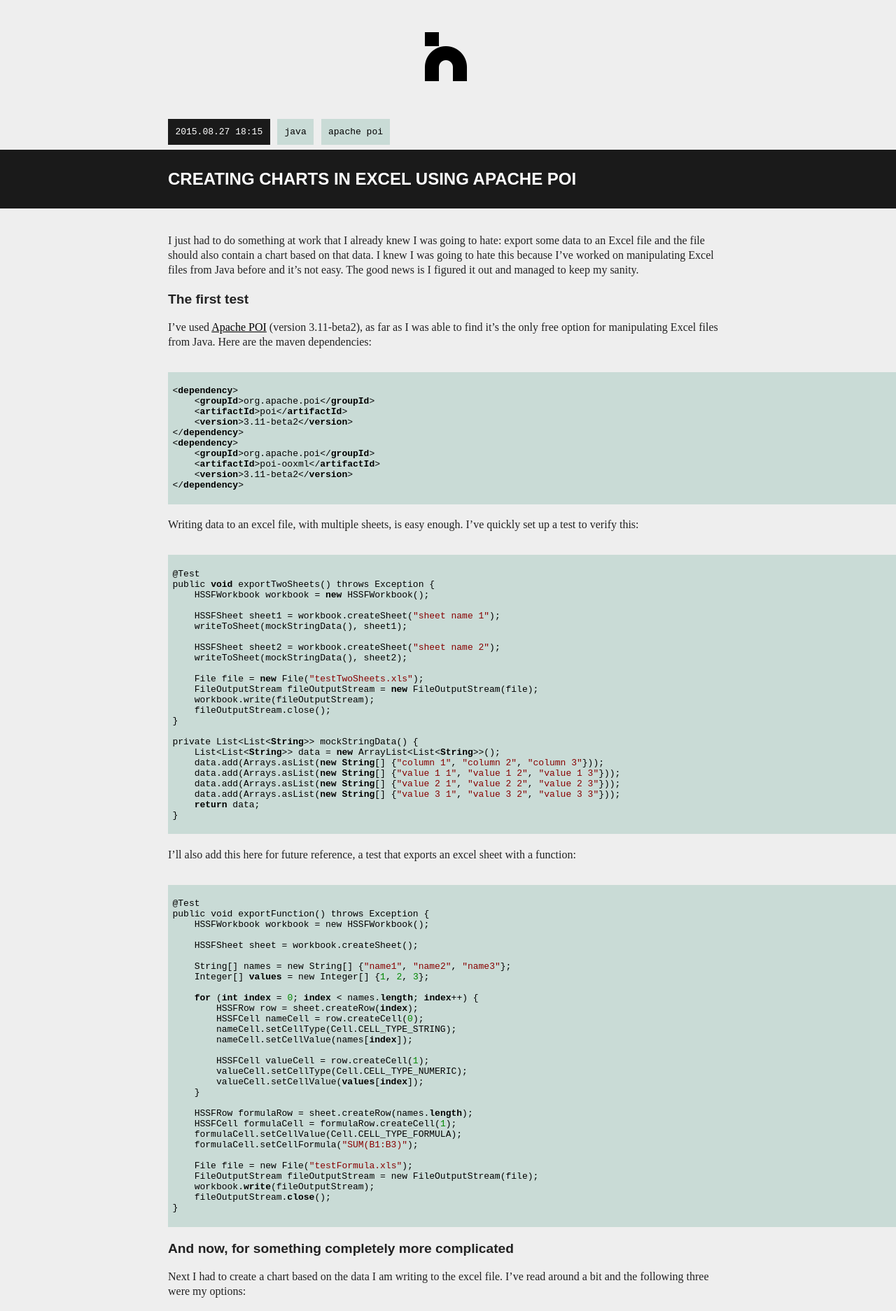
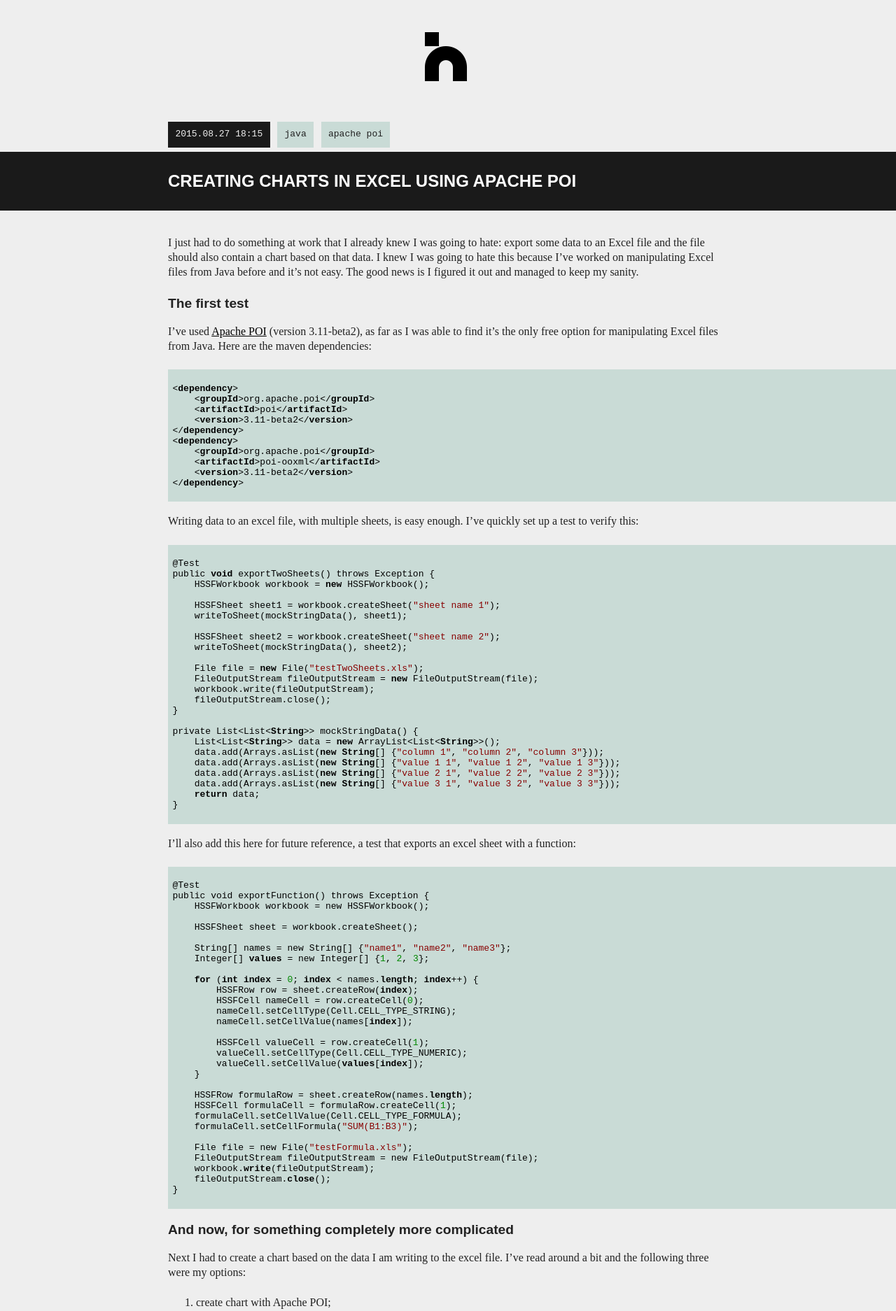
Before and after one commit to chronicweirdo/blog, a Jekyll site: the page built from _posts/2015.08/2015-08-27-creating-excel-apache-poi.md, in a window 1280 px wide. Shown: the top 1874 px of the page at 70% size. Built offline with Jekyll 4.4.1, drawn with Linux system fonts in a browser that asks for light colours.

Commit message:
styling some spaces and font sizes

```diff
--- a/css/post.css
+++ b/css/post.css
@@ -1,4 +1,3 @@
-/* http://www.stripegenerator.com */
 body, div {
     margin: 0;
     padding: 0;
@@ -47,7 +46,7 @@
 p {
     font-size: 1em;
     line-height: 1.3em;
-    padding-bottom: 1.2em;
+    padding-bottom: 1.4em;
 }
 
 p.video {
@@ -62,22 +61,24 @@
 }
 ul, ol {
     font-size: 1em;
-    line-height: 1.5em;
+    line-height: 1.3em;
     margin-top: 0;
     margin-bottom: 0;
-    padding-bottom: 1.2em;
+    padding-bottom: 1.4em;
 }
 li {
     margin-left: 5%;
     width: 95%;
-    margin-bottom: .4em;
+    font-size: 1em;
+    line-height: 1.3em;
 }
 
 pre {
     padding-top: 1em;
     padding-bottom: 1em;
     background: #FDD5B1;
-    margin-bottom: 1.5em;
+    margin-bottom: 1.4em;
+    margin-top: 0;
     font-size: 1em;
 }
 h1.title {
@@ -92,14 +93,10 @@
 p.logo img {
     width: 100px;
 }
-div.image {
-    background: url("pattern3.png") repeat fixed 0 0;
-    margin-bottom: 1.5em;
-}
-p.image {
-    padding-top: 1.5em;
+p.image, p.video {
+    padding-top: 1.4em;
     text-align: center;
-    margin-bottom: 1.5em;
+    margin-bottom: 1.4em;
 }
 img {
     max-width: 100%;
@@ -122,28 +119,21 @@
     text-transform: lowercase;
     font-family: monospace;
     padding: .5em .8em;
-    color: white;
+    color: #eeeeee;
     margin-right: .5em;
     margin-bottom: .5em;
 }
-a.home {
-    color: black;
-}
-span.tag {
-    color: black;
+a.home, span.tag {
+    color: #222222;
 }
 a.logo {
     display: inline-block;
     width: 30px;
     height: 40px;
 }
-a.logo img {
-    width: 30px;
-    height: 40px;
-}
 p.tag {
     padding-bottom: 0;
-    font-size: 1em;
+    /*font-size: 1em;*/
     line-height: 1.5em;
     letter-spacing: 0;
 }
@@ -158,15 +148,8 @@
     background-color: #1a1a1a;
 }
 pre, span.tag {
-    /*background: url("stripe_ecru.png") repeat fixed 0 0;*/
-    /*background: #Fee6a1;*/
-    /*background: #aaeeee;*/
-    /*background: #bbeeee;*/
-    /*background-color: #9FDECB;*/
     background-color: #c9dbd6;
 }
-p.image {
-    /*background: url("pattern3.png") repeat fixed 0 0;*/
-    /*background: #dddddd;*/
+p.image, p.video {
     background-color: #e0e0e0;
 }
```
